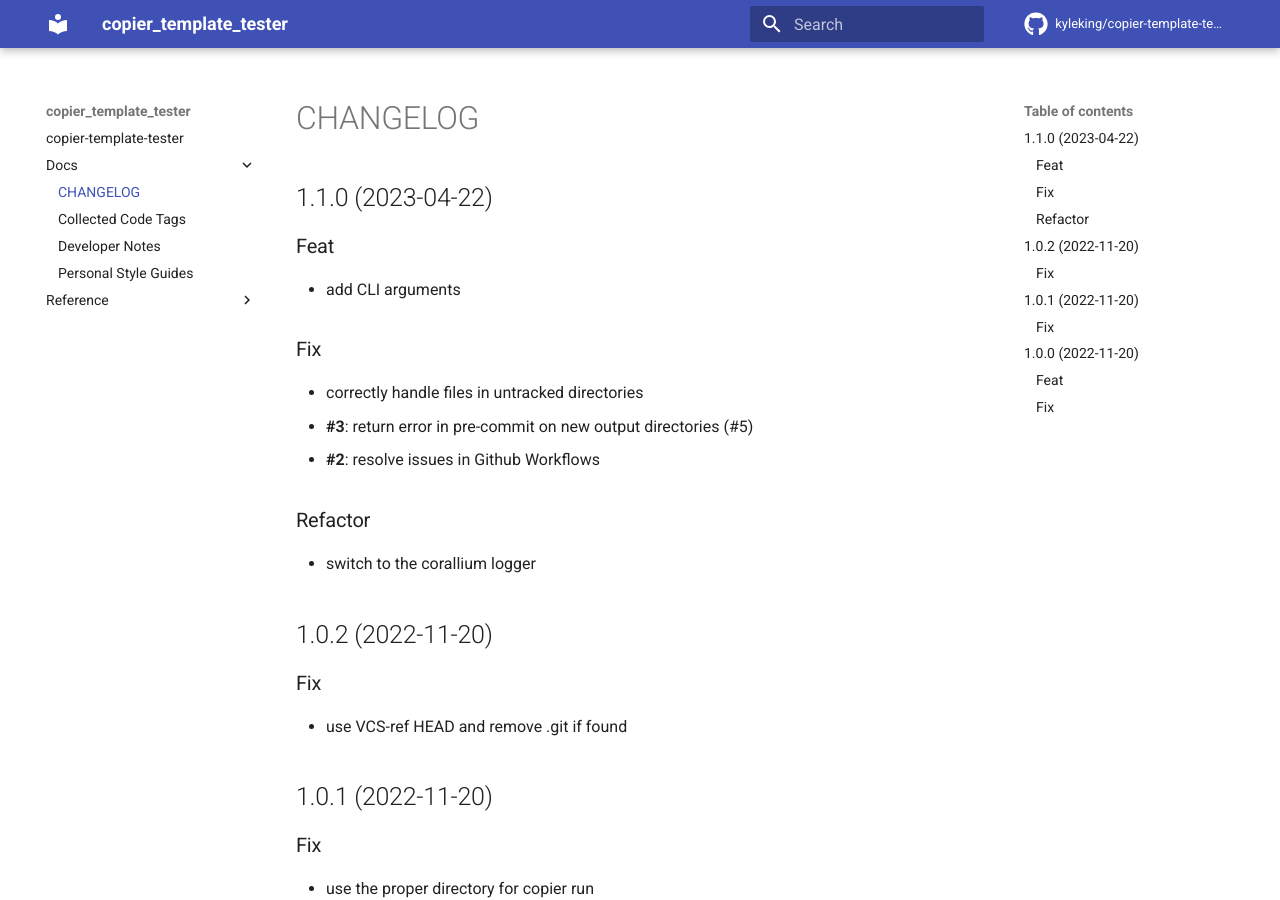
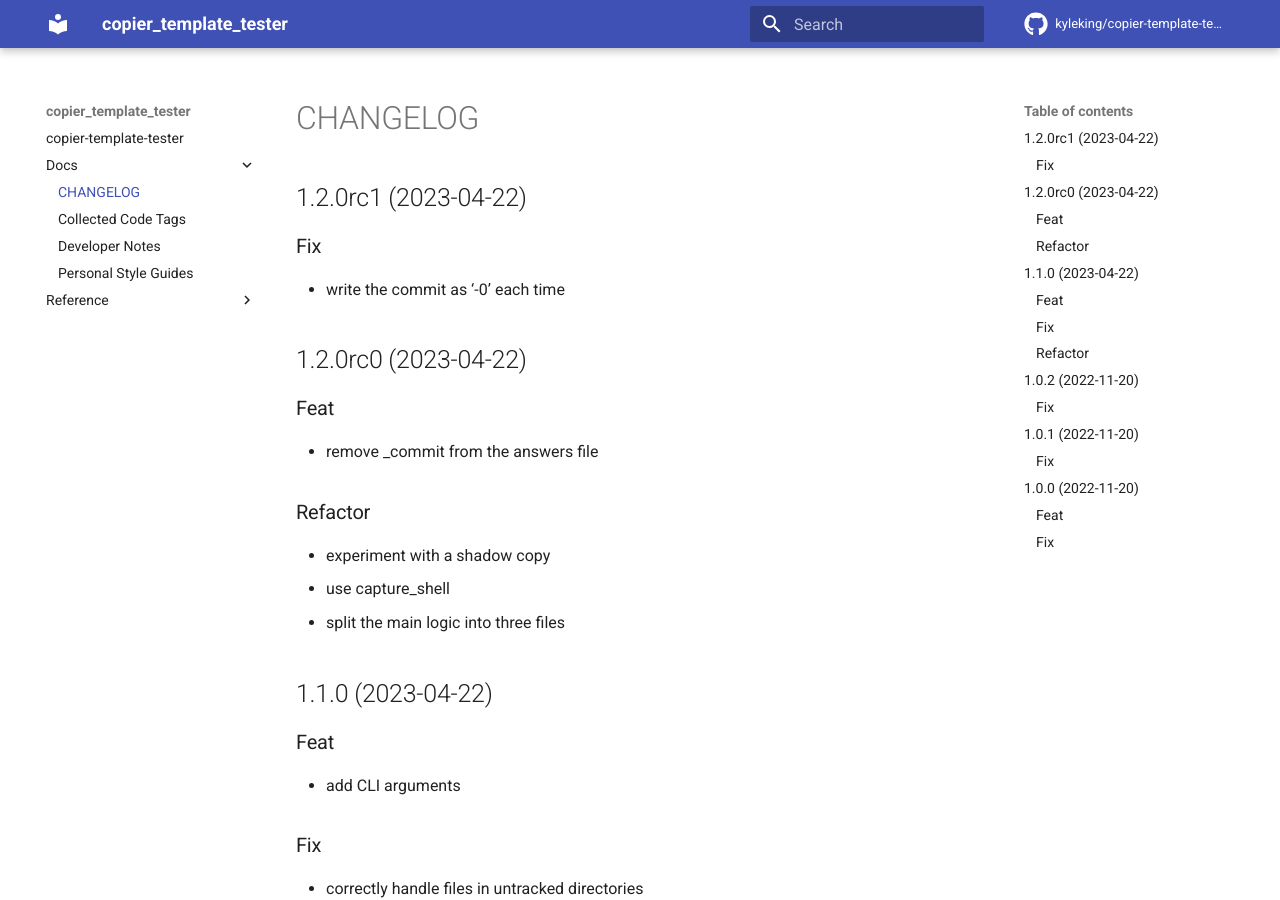
Before and after one commit to KyleKing/copier-template-tester, an MkDocs documentation site: the page built from docs/docs/CHANGELOG.md, in a window 1280 px wide and 900 px high. Built offline with MkDocs 1.6.1 and Material for MkDocs 9.7.7, drawn with Linux system fonts in a browser that asks for light colours; comment, search, counter and statistics services are not loaded.

```diff
--- a/docs/docs/CHANGELOG.md
+++ b/docs/docs/CHANGELOG.md
@@ -1,3 +1,21 @@
+## 1.2.0rc1 (2023-04-22)
+
+### Fix
+
+- write the commit as '-0' each time
+
+## 1.2.0rc0 (2023-04-22)
+
+### Feat
+
+- remove _commit from the answers file
+
+### Refactor
+
+- experiment with a shadow copy
+- use capture_shell
+- split the main logic into three files
+
 ## 1.1.0 (2023-04-22)
 
 ### Feat
```
Also changed, not shown: docs/docs/DEVELOPER_GUIDE.md (+8 -5 lines), 3 other files.
